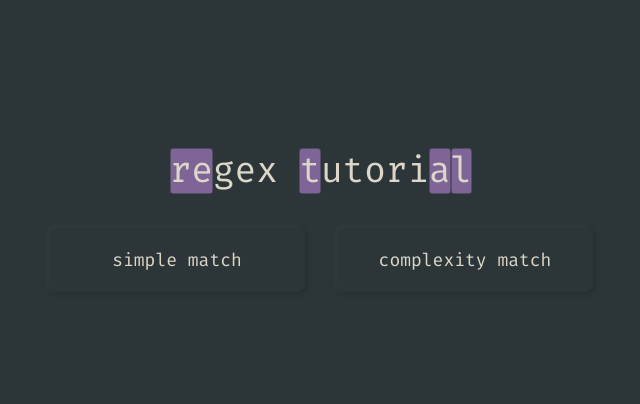
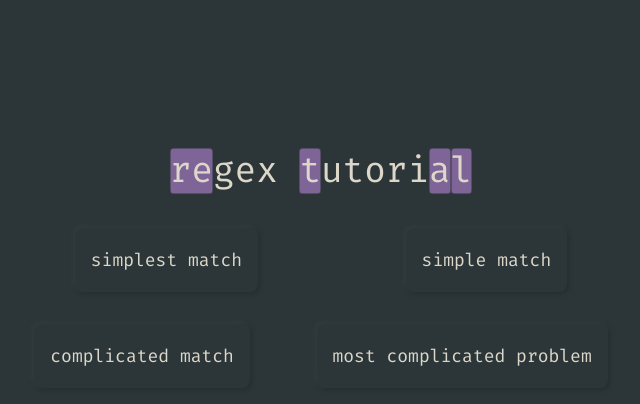
Before and after one commit to hyunmindev/regex-tutorial, a Next.js app: page / in a window 1280 px wide. Shown: the top 404 px of the page, without its empty margins (319-959 px from the left). Built offline with nearby package versions, Linux system fonts and the light colour scheme.

Commit message:
홈 화면 스타일 수정

```diff
--- a/src/constants/questionCollection.ts
+++ b/src/constants/questionCollection.ts
@@ -1,7 +1,7 @@
 import { Question } from '@/types/question';
 
 export default {
-  simpleMatch: [
+  simplestMatch: [
     {
       answers: ['simple'],
       flags: ['g'],
@@ -16,6 +16,8 @@ export default {
       paragraph: 'Regular expressions are very useful.',
       title: 'match word "useful"',
     },
+  ],
+  simpleMatch: [
     {
       answers: ['\\\\'],
       flags: ['g'],
@@ -24,7 +26,7 @@ export default {
       title: 'match word "\\"',
     },
   ],
-  complexityMatch: [
+  complicatedMatch: [
     {
       answers: ['complexity|tutorial'],
       flags: ['g'],
@@ -40,4 +42,20 @@ export default {
       title: 'match word "is" not in "this"',
     },
   ],
+  mostComplicatedProblem: [
+    {
+      answers: ['wip'],
+      flags: ['g'],
+      id: 0,
+      paragraph: 'wip',
+      title: 'wip',
+    },
+    {
+      answers: ['wip'],
+      flags: ['g'],
+      id: 1,
+      paragraph: 'wip',
+      title: 'wip',
+    },
+  ],
 } as { [key: string]: Question[] };
--- a/src/styles/pages/Index.module.scss
+++ b/src/styles/pages/Index.module.scss
@@ -17,6 +17,15 @@
 
 .questions {
   display: flex;
+  width: 50%;
+  justify-content: space-around;
+  flex-wrap: wrap;
+}
+
+@media (max-width: 800px) {
+  .questions {
+    width: 90%;
+  }
 }
 
 .question {
@@ -25,7 +34,8 @@
   display: flex;
   align-items: center;
   justify-content: center;
-  width: 256px;
+  width: fit-content;
+  padding: 0 16px;
   height: 64px;
   border-radius: 8px;
   margin: 16px;
```
